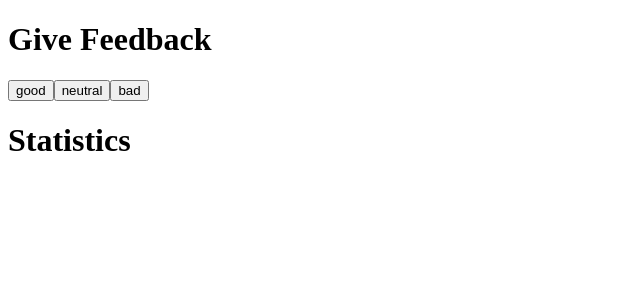
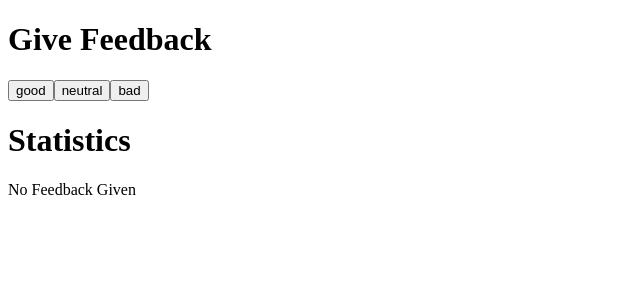
Before and after one commit to sapwood/fullstatck, a React (Vite) app in the folder part1/1.6Unicafe/: page / in a window 1280 px wide. Shown: the top 300 px of the page, without its empty margins (0-640 px from the left). Built offline with nearby package versions, Linux system fonts and the light colour scheme.

Commit message:
Exercise 1.9 revision

```diff
--- a/part1/1.6Unicafe/src/App.jsx
+++ b/part1/1.6Unicafe/src/App.jsx
@@ -38,6 +38,7 @@ const Statistics=({st})=>{
           ))
       )
     }
+    {!hasValue && <p>No Feedback Given</p>}
   </div>
 
   )
```
